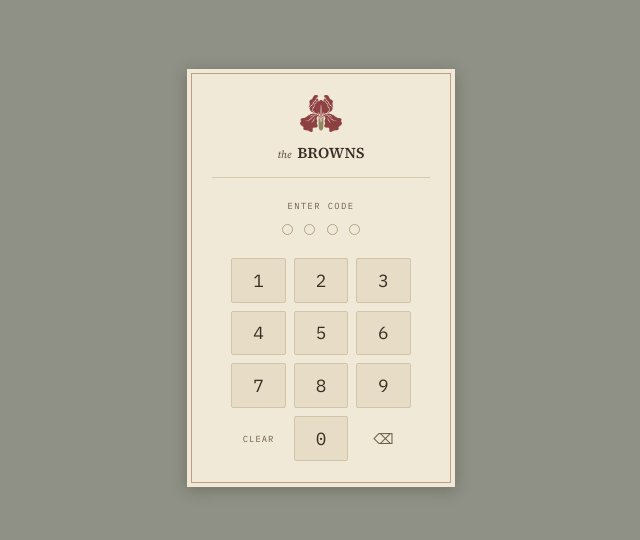
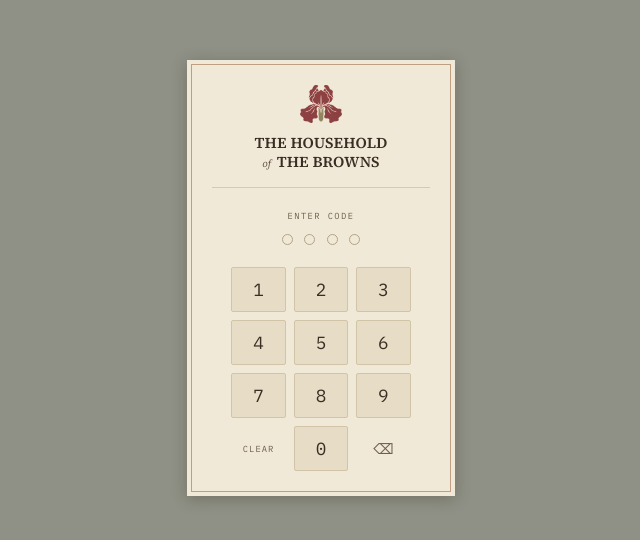
Before and after one commit to zubinksi/home, a React (Vite) app: page / in a window 1280 px wide. Shown: the part 122-662 px from the top of the page, without its empty margins (319-959 px from the left). Built offline with nearby package versions, Linux system fonts and the light colour scheme.

Commit message:
Back to 'THE HOUSEHOLD of THE BROWNS'; padlocks a step darker than the channel
Co-Authored-By: Claude Opus 5.5 <noreply@anthropic.com>
Claude-Session: https://claude.ai/code/session_01KwLp81kJS45Dtstu4iYV7x

```diff
--- a/src/App.tsx
+++ b/src/App.tsx
@@ -153,8 +153,8 @@ export function App() {
             <div>
               <SectionMenu tab={tab} onChange={goTab} />
               <div className="mast-line2">
-                <span className="mast-of">of the</span>
-                <span className="mast-title">BROWNS</span>
+                <span className="mast-of">of</span>
+                <span className="mast-title">THE BROWNS</span>
               </div>
             </div>
           </div>
--- a/src/Gate.tsx
+++ b/src/Gate.tsx
@@ -121,9 +121,10 @@ export function Gate({ children }: { children: ReactNode }) {
       <div className="gate-card">
         <div className="gate-mast">
           <img className="gate-iris" src={irisUrl} alt="" />
+          <div className="mast-title">THE HOUSEHOLD</div>
           <div className="mast-line2">
-            <span className="mast-of">the</span>
-            <span className="mast-title">BROWNS</span>
+            <span className="mast-of">of</span>
+            <span className="mast-title">THE BROWNS</span>
           </div>
         </div>
 
--- a/src/styles.css
+++ b/src/styles.css
@@ -1066,15 +1066,14 @@ p {
   height: 0.75rem;
   margin-top: -0.375rem;
   fill: none;
-  stroke: var(--mast-ink2);
+  stroke: #65675d; /* a step darker than the channel */
   stroke-width: 1.3;
   stroke-linecap: round;
   stroke-linejoin: round;
-  opacity: 0.85;
   transition: opacity 0.2s 0.15s;
 }
 .lock-icon rect {
-  fill: var(--mast-ink2);
+  fill: #65675d;
   stroke: none;
 }
 .lock-icon-open {
```
